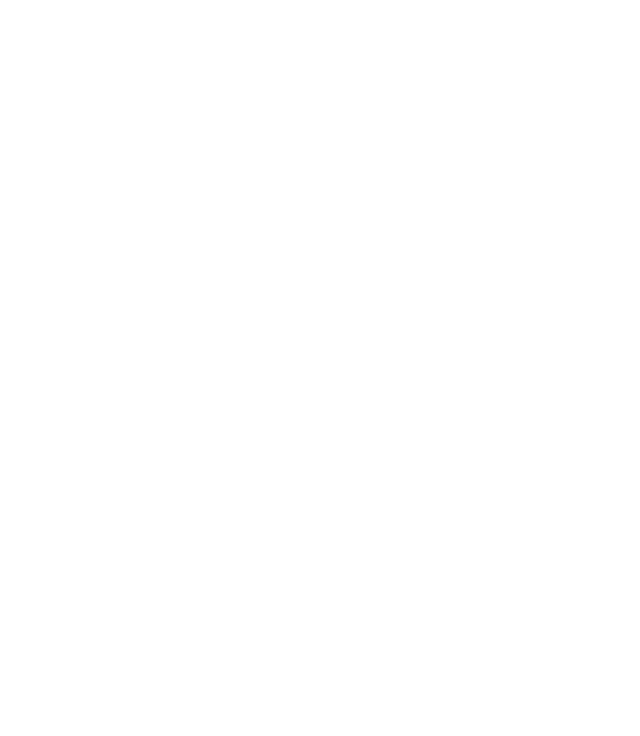
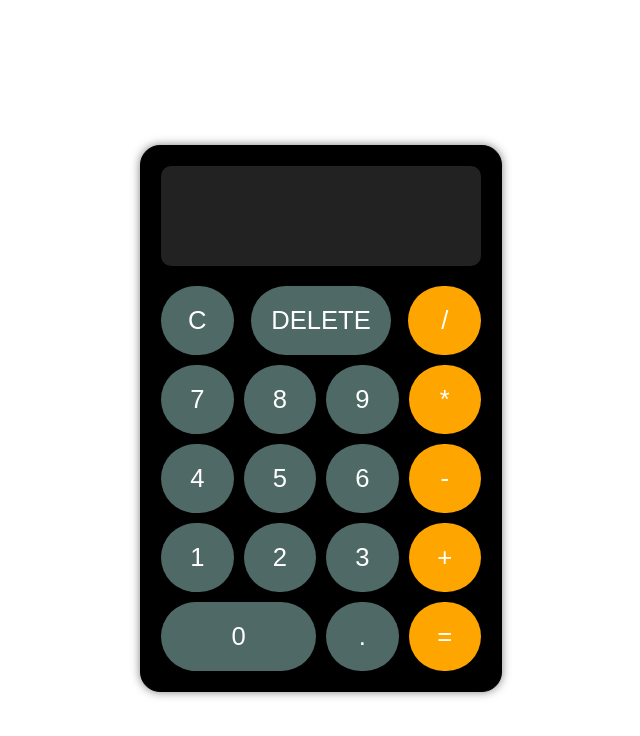
Before and after one commit to zeeddyyyy/Calculator, a plain HTML site: page index.html in a window 1280 px wide. Shown: the whole page, without its empty margins (319-959 px from the left). Drawn offline with Linux system fonts and the light colour scheme.

Commit message:
Add calculator layout and styling with basic operations

```diff
--- a/index.html
+++ b/index.html
@@ -4,8 +4,72 @@
     <meta charset="UTF-8">
     <meta name="viewport" content="width=device-width, initial-scale=1.0">
     <title>Calculator</title>
+    <link rel="stylesheet" href="style.css">
 </head>
 <body>
+    <div id="calculator">
+        <div id="display">
 
+        </div>
+        <div id="button-container">
+            <button id="clear" class="button">
+            C
+        </button>
+        <button id="delete" class="button">
+            DELETE
+        </button>
+        <button class="button operator">
+            /
+        </button>
+        <button class="button">
+            7
+        </button>
+        <button class="button">
+            8
+        </button>
+        <button class="button">
+            9
+        </button>
+        <button class="button operator">
+            *
+        </button>
+        <button class="button">
+            4
+        </button>
+        <button class="button">
+            5
+        </button>
+        <button class="button">
+            6
+        </button>
+        <button class="button operator">
+            -
+        </button>
+        <button class="button">
+            1
+        </button>
+        <button class="button">
+            2
+        </button>
+        <button class="button">
+            3
+        </button>
+        <button class="button operator">
+            +
+        </button>
+        <button id="zero" class="button">
+            0
+        </button>
+        <button id="dot" class="button">
+            .
+        </button>
+
+        <button class="button operator">
+            =
+        </button>
+        </div>
+
+
+    </div>
 </body>
 </html>
--- a/script.js
+++ b/script.js
@@ -1,3 +1,4 @@
+// Operations
 function sum(num1,num2){
     return num1 + num2;
 }
--- a/style.css
+++ b/style.css
@@ -0,0 +1,74 @@
+body{
+    display:flex;
+    justify-content: center;
+    align-items: center;
+    height: 100vh;
+    min-height: 500px;
+    padding: 10px;
+}
+
+#calculator{
+    background-color: black;
+    border: 1px solid black;
+    border-radius: 20px;
+    box-shadow: 0 0 10px rgba(0,0,0,0.5);
+    width: 320px;
+    display: flex;
+    flex-direction: column;
+    padding:20px;
+
+
+
+}
+
+#display{
+    background-color: #222;
+    color:white;
+    border-radius: 10px;
+    margin-bottom: 20px;
+    text-align: right;
+    padding:50px;
+    font-size:35px;
+    overflow: hidden;
+    width: 100%;
+    box-sizing: border-box;
+}
+
+.button{
+    color: #ffffff;
+    background-color: rgba(146, 195, 191, 0.538);
+    border: none;
+    border-radius: 50px;
+    padding: 20px;
+    font-size:1.6rem;
+    cursor: pointer;
+    display: flex;
+    flex: 0 0 calc(25% - 7.5px);
+    box-sizing: border-box;
+    aspect-ratio: auto;
+    justify-content: center;
+    align-items: center;
+
+}
+
+.operator{
+    background-color: orange;
+
+
+}
+
+#zero{
+    border-radius: 50px;
+    aspect-ratio: auto;
+    flex: 0 0 calc(50% - 5px);
+
+}
+
+#button-container{
+    display:flex;
+    flex-wrap: wrap;
+    width: 100%;
+    gap: 10px;
+    justify-content: space-between;
+
+}
```
